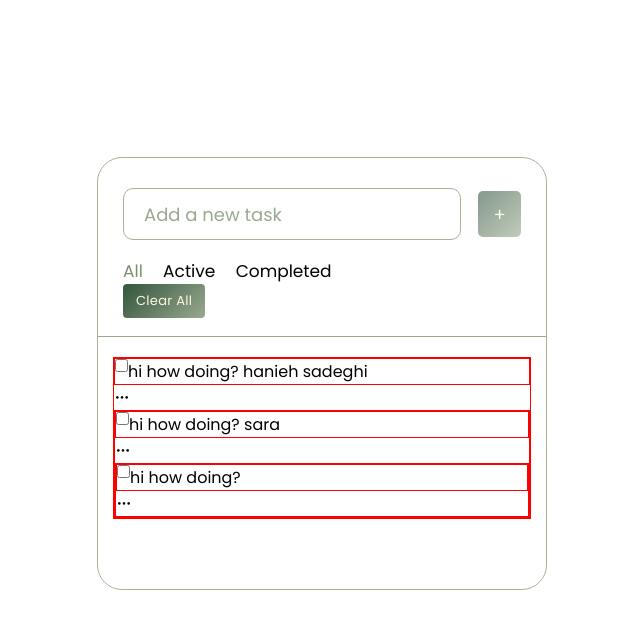
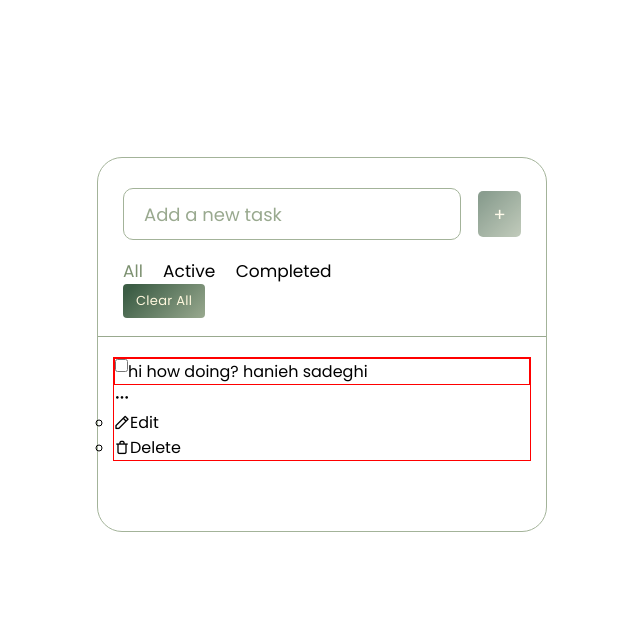
Before and after one commit to Hanieh-Sadeghi/Todo-App-Express, a website: page public/index.html in a window 1280 px wide. Shown: the whole page, without its empty margins (318-958 px from the left). Drawn offline with nearby package versions, Linux system fonts and the light colour scheme.

Commit message:
add html

```diff
--- a/public/index.html
+++ b/public/index.html
@@ -34,41 +34,16 @@
         <input type="checkbox" id="1">
         <p> hi how doing? hanieh sadeghi</p>
         </label>
-
         <div class="select">
          <i class="uil uil-ellipsis-h"></i>
         </div>
-
-        <ul class="task-box1">
-          <li class="task">
-          <label for="1">
-          <input type="checkbox" id="1">
-          <p> hi how doing? sara </p>
-          </label>
-
-          <div class="select">
-           <i class="uil uil-ellipsis-h"></i>
-          </div>
-
-          <ul class="task-box3">
-            <li class="task">
-            <label for="1">
-            <input type="checkbox" id="1">
-            <p> hi how doing? </p>
-            </label>
-
-            <div class="select">
-             <i class="uil uil-ellipsis-h"></i>
-            </div>
-
-         <!-- ====== -->
-        <!-- <ul class="task-menu">
+        <ul class="task-menu">
         <li><i class="uil uil-pen"></i>Edit</li>
         <li ><i class="uil uil-trash"></i>Delete</li>
         </ul>
         </div>
         </li>
-      </ul> -->
+      </ul>
       <!-- ========= -->
     <!-- </br> -->
       <!-- <div class="form">
```
